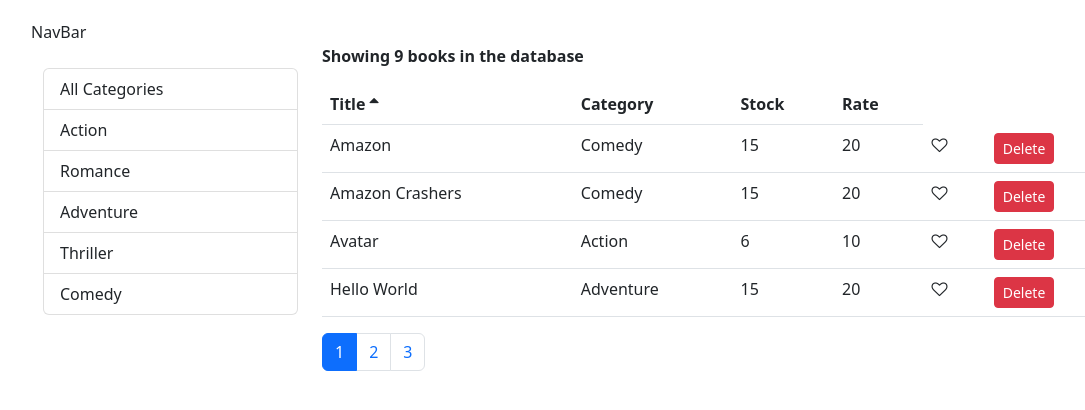
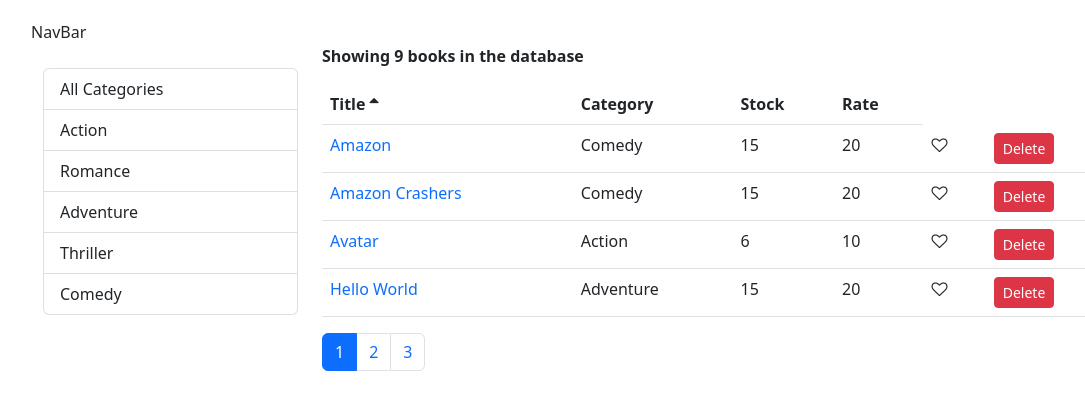
Before and after one commit to dennisappiah/bookify_v2-frontend, a React (Create React App) app: page / in a window 1280 px wide. Shown: the top 410 px of the page, without its empty margins (51-1136 px from the left). Built offline with nearby package versions, Linux system fonts and the light colour scheme.

Commit message:
include links

```diff
--- a/src/components/Book.tsx
+++ b/src/components/Book.tsx
@@ -1,7 +1,7 @@
 import React, {useContext} from 'react'
 //importing book model
 import {Book as BookModel}  from '../models/Book'
-import {FcDeleteDatabase} from "react-icons/fc"
+import { Link } from 'react-router-dom';
 
 ////What kind of data properties does this component need from the parent component?
 interface BookProps{
@@ -15,13 +15,12 @@ const Book = ({book, onLike, onRemove}: BookProps) => {
 
     return (
          <tr>
-             <td>{title}</td>
+             <td><Link to={`/books/${book._id}`} style={{ textDecoration: 'none' }} >{title}</Link></td>
              <td>{category.name}</td>
              <td>{numberInStock}</td>
              <td>{dailyRentalRate}</td>
              <td><i onClick={()=> onLike(_id)}  className={`${!liked? 'fa fa-heart-o': 'fa fa-heart'} aria-hidden="true"`}></i></td>
              <td><button onClick={() => onRemove(_id)} type="button" className="btn btn-danger btn-sm mx-2">Delete</button></td>
-             {/* <td> <FcDeleteDatabase className='fs-3 fw-bold'  onClick={() => onRemove(_id)}/></td> */}
         </tr>
     )
 }
```
